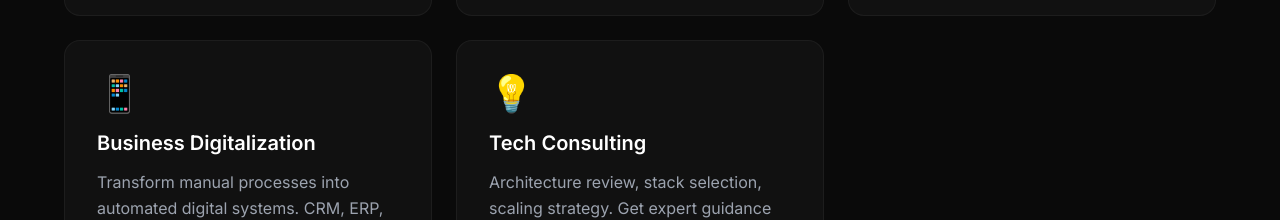
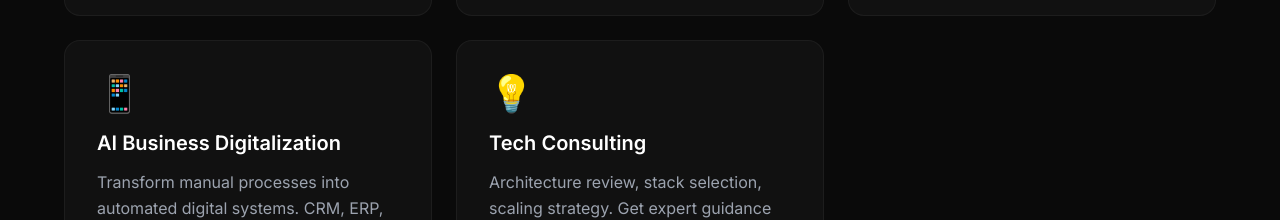
Before and after one commit to oeganz/ganzapps, a Next.js app: page / in a window 1280 px wide. Shown: the part 1300-1520 px from the top of the page. Built offline with nearby package versions, Linux system fonts and the light colour scheme.

Commit message:
Rename Business Digitalization to AI Business Digitalization

```diff
--- a/src/components/Services.tsx
+++ b/src/components/Services.tsx
@@ -16,7 +16,7 @@ const services = [
   },
   {
     icon: "📱",
-    title: "Business Digitalization",
+    title: "AI Business Digitalization",
     desc: "Transform manual processes into automated digital systems. CRM, ERP, internal tools — we build what you need.",
   },
   {
```
